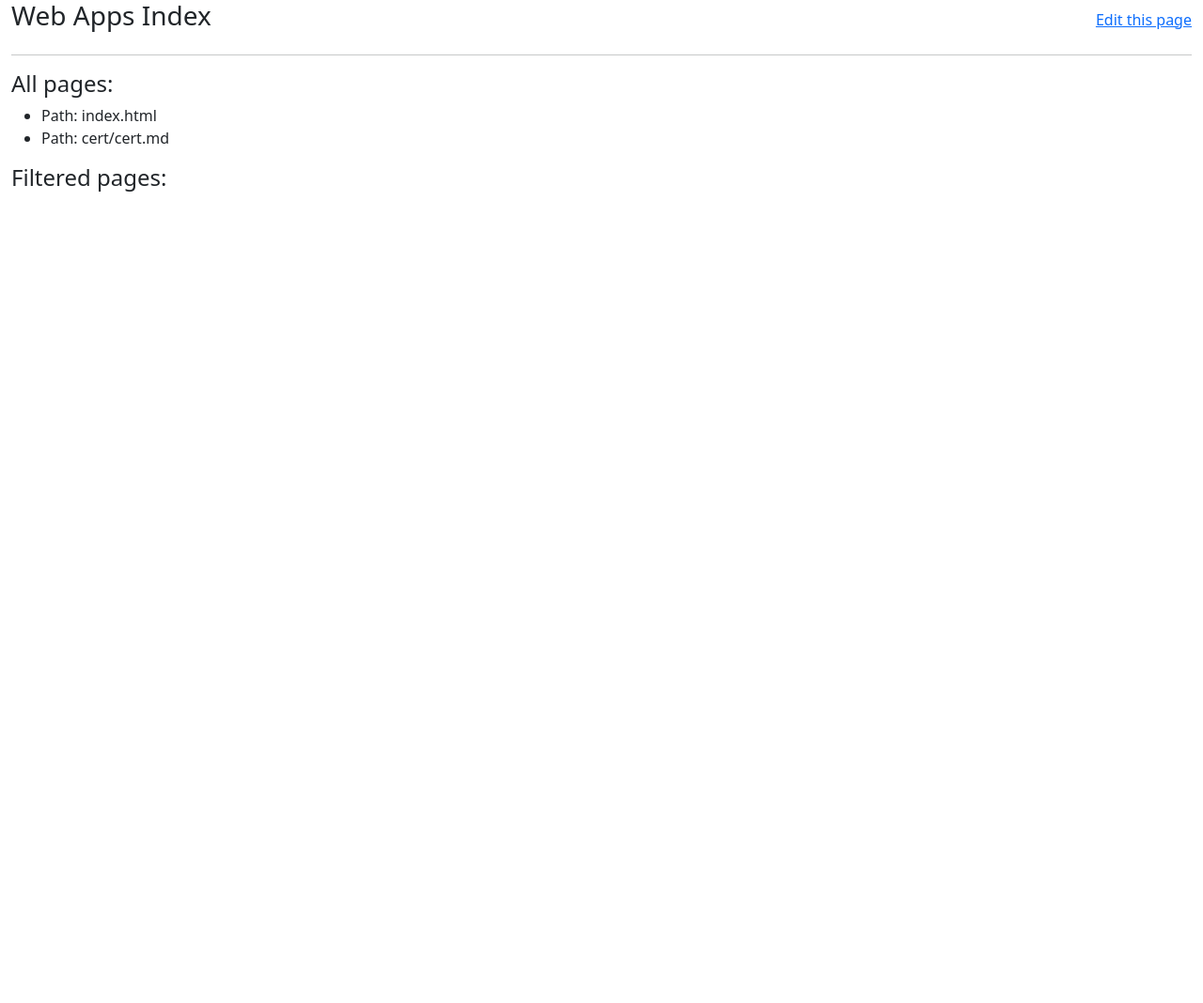
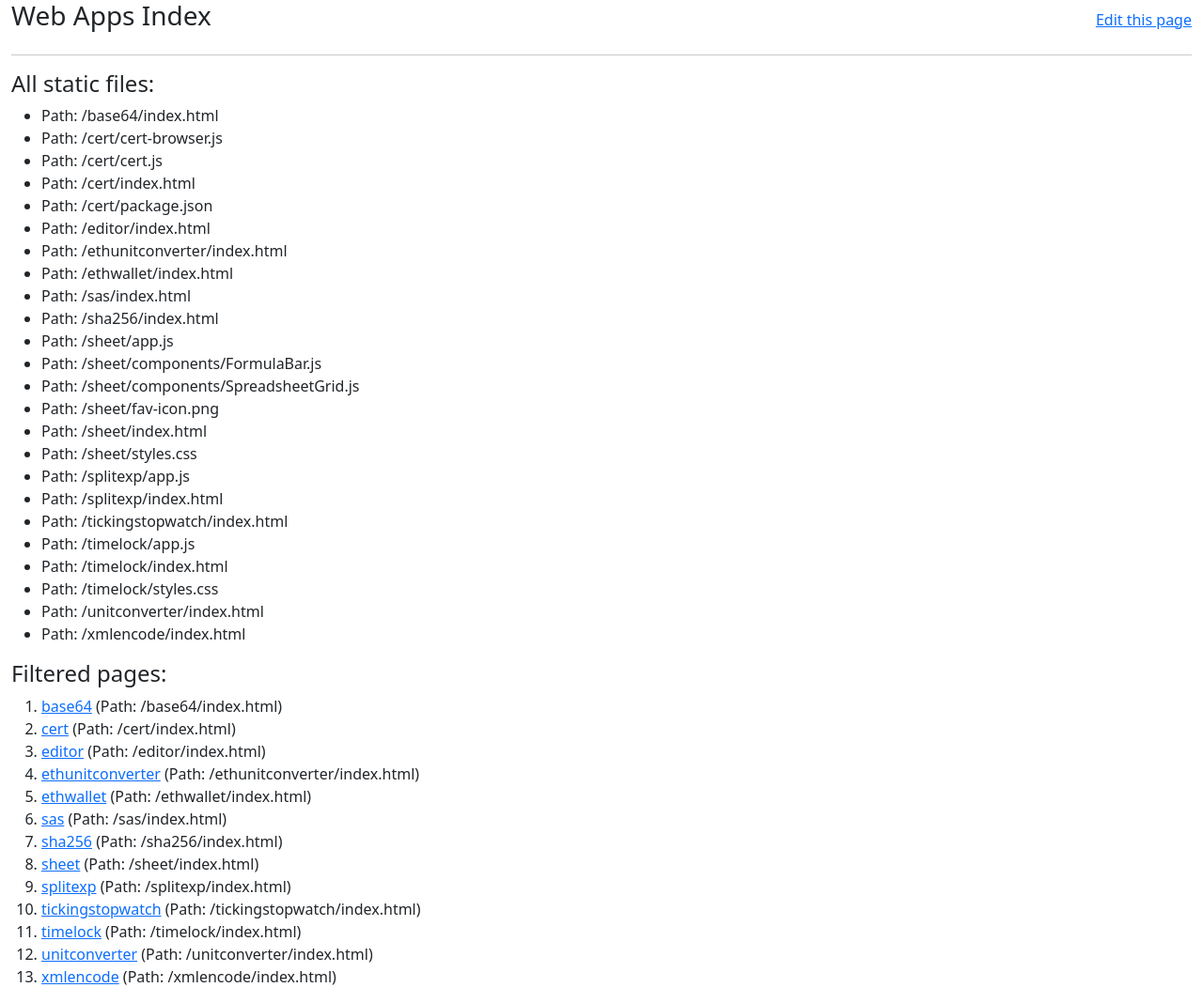
Before and after one commit to sanjaysingh/staticsites, a Jekyll site: the page built from index.html, in a window 1280 px wide. Shown: the whole page at 94% size. Built offline with Jekyll 4.4.1, drawn with Linux system fonts in a browser that asks for light colours; before the commit the page ends 900 px from its top, so only the background shows below that.

Commit message:
more debug

```diff
--- a/index.html
+++ b/index.html
@@ -17,24 +17,21 @@ title: Web Apps Index
     <hr />
     <div id="pages">
         <!-- Debug information -->
-        <h4>All pages:</h4>
+        <h4>All static files:</h4>
         <ul>
-        {% for item in site.pages %}
-            <li>Path: {{ item.path }}</li>
+        {% for file in site.static_files %}
+            <li>Path: {{ file.path }}</li>
         {% endfor %}
         </ul>
 
         <h4>Filtered pages:</h4>
         <ol>
-        {% for item in site.pages %}
-            {% if item.path contains 'index.html' and item.path != 'index.html' %}
+        {% for file in site.static_files %}
+            {% if file.path contains 'index.html' and file.path != '/index.html' %}
             <li>
-                {% capture page_content %}{% include_relative {{ item.path }} %}{% endcapture %}
-                {% assign title_start = page_content | split: '<title>' %}
-                {% assign title_end = title_start[1] | split: '</title>' %}
-                {% assign title = title_end[0] %}
-                <a href="{{ item.dir }}">{{ title | default: item.dir | remove: '/' }}</a>
-                (Path: {{ item.path }})
+                {% assign folder = file.path | split: '/index.html' | first %}
+                <a href="{{ folder }}">{{ folder | remove: '/' }}</a>
+                (Path: {{ file.path }})
             </li>
             {% endif %}
         {% endfor %}
```
